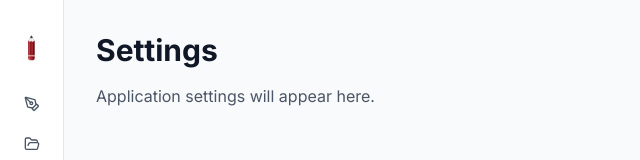
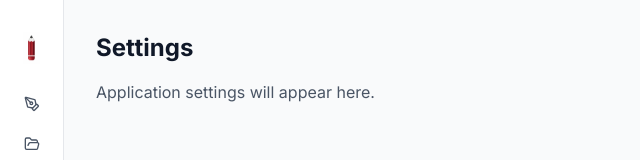
Before and after one commit to SuveenE/drawdash, a Next.js app in the folder frontend/: page /settings in a window 1280 px wide. Shown: the top 160 px of the page, without its empty margins (0-640 px from the left). Built offline with nearby package versions, Linux system fonts and the light colour scheme.

Commit message:
Ui updates

```diff
--- a/frontend/src/app/projects/page.tsx
+++ b/frontend/src/app/projects/page.tsx
@@ -10,7 +10,7 @@ export default function ProjectsPage() {
 
   return (
     <div className="flex h-full flex-col p-8">
-      <h1 className="mb-4 text-3xl font-bold text-gray-900">Projects</h1>
+      <h1 className="mb-4 text-2xl font-bold text-gray-900">Projects</h1>
 
       {isLoading && <p className="text-gray-600">Loading projects...</p>}
 
--- a/frontend/src/app/settings/page.tsx
+++ b/frontend/src/app/settings/page.tsx
@@ -3,7 +3,7 @@
 export default function SettingsPage() {
   return (
     <div className="flex h-full flex-col p-8">
-      <h1 className="mb-4 text-3xl font-bold text-gray-900">Settings</h1>
+      <h1 className="mb-4 text-2xl font-bold text-gray-900">Settings</h1>
       <p className="text-gray-600">Application settings will appear here.</p>
     </div>
   );
--- a/frontend/src/components/canvas/image-sidebar.tsx
+++ b/frontend/src/components/canvas/image-sidebar.tsx
@@ -131,7 +131,7 @@ export function ImageSidebar({
             {/* Live Transcript Display */}
             <div className="flex flex-col gap-2">
               <label className="text-sm font-medium text-gray-900">Live Transcript</label>
-              <div className="min-h-[80px] w-full rounded-md p-3 text-sm text-gray-700">
+              <div className="max-h-[200px] min-h-[80px] w-full overflow-y-auto rounded-md border border-gray-200 bg-gray-50 p-3 text-sm text-gray-700">
                 {transcript || (
                   <span className="text-gray-400">Click the microphone icon above to begin...</span>
                 )}
```
